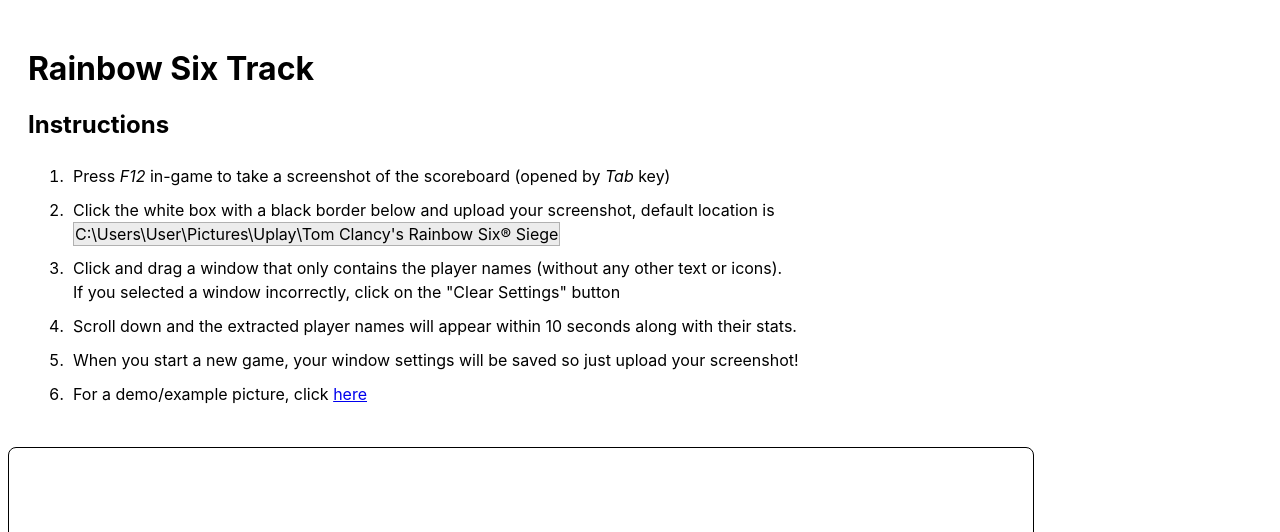
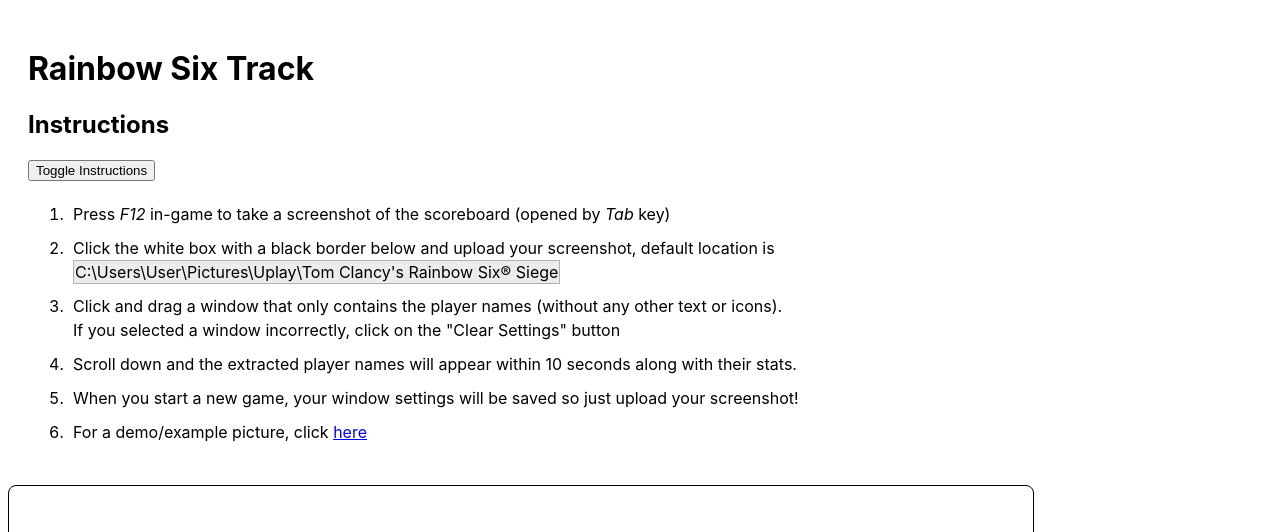
Before and after one commit to Insufficient/r6track, a React (Create React App) app: page / in a window 1280 px wide. Shown: the top 532 px of the page. Built offline with nearby package versions, Linux system fonts and the light colour scheme; no server answers.

Commit message:
Instructions can be toggled, adjusted styling of multiple player results

```diff
--- a/src/App.js
+++ b/src/App.js
@@ -14,7 +14,8 @@
       player_names: [],
       img: undefined,
       teamIdx: 5,
-      validity: new Array(NUM_PLAYERS).fill(true)
+      validity: new Array(NUM_PLAYERS).fill(true),
+      showInstructions: true
     };
   }
 
@@ -49,13 +50,7 @@
   };
 
   render() {
-    return (
-      <>
-        <div className="container">
-          <h1>Rainbow Six Track</h1>
-
-          <h2>Instructions</h2>
-          <ul className="instructions">
+    const instructions = (<ul className="instructions">
       <li>
         Press <i>F12</i> in-game to take a screenshot of the scoreboard
         (opened by <i>Tab</i> key)
@@ -85,7 +80,18 @@
         For a demo/example picture, click{" "}
         <a href="/screenshot.png">here</a>
       </li>
-          </ul>
+    </ul>);
+
+    return (
+      <>
+        <div className="container">
+          <h1>Rainbow Six Track</h1>
+
+          <h2>Instructions</h2>
+          <button onClick={() => this.setState({
+            showInstructions: !this.state.showInstructions
+          })}>Toggle Instructions</button>
+          {this.state.showInstructions ? instructions : ''}
         </div>
 
         <FileHandler getPlayers={this.getPlayers} />
--- a/src/components/PlayerStats.css
+++ b/src/components/PlayerStats.css
@@ -1,6 +1,7 @@
 .player_stats {
     flex: 1 1 20%;
     margin-top: 20px;
+    text-align: center;
 }
 
 .clearfix {
@@ -180,3 +181,7 @@
     height: 60px;
     padding-left: 10px;
 }
+
+.multiple_results {
+    padding: 0;
+}
--- a/src/components/PlayerStats.js
+++ b/src/components/PlayerStats.js
@@ -93,7 +93,7 @@
       return (
         <div className="player_stats">
           <h3>Multiple Results Found</h3>
-          <ul>
+          <ul className="multiple_results">
             {this.state.results.map((user, idx) => {
               return (
                 <li
```
Lines whose indentation alone changed are shown as unchanged.
